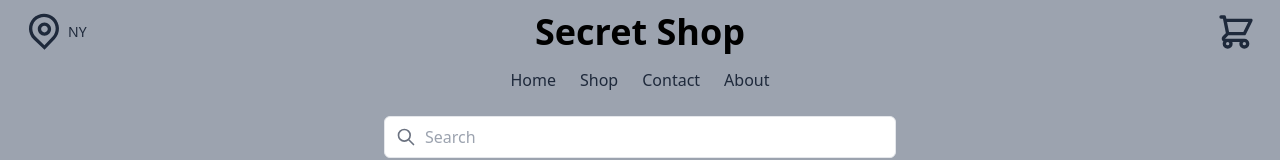
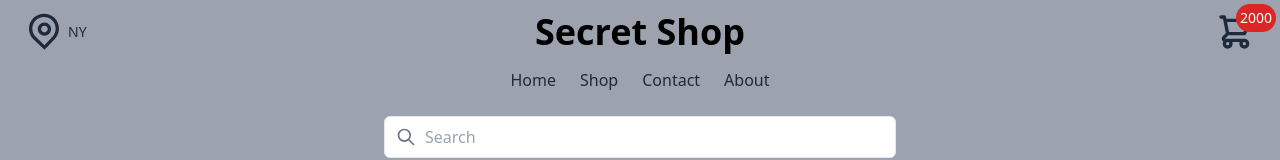
Before and after one commit to jaskin21/online-store, a React (Vite) app: page /shop in a window 1280 px wide. Shown: the top 160 px of the page. Built offline with nearby package versions, Linux system fonts and the light colour scheme; no server answers.

Commit message:
feat: added cart counter

```diff
--- a/src/components/Cart.jsx
+++ b/src/components/Cart.jsx
@@ -66,10 +66,10 @@ const Cart = ({ open, cartDisplay }) => {
                 <div className='mt-8'>
                   <div className='flow-root'>
                     <ul role='list' className='-my-6 divide-y divide-gray-200'>
+                      {/* <CartProduct />
                       <CartProduct />
                       <CartProduct />
-                      <CartProduct />
-                      <CartProduct />
+                      <CartProduct /> */}
                     </ul>
                   </div>
                 </div>
--- a/src/components/Navbar.jsx
+++ b/src/components/Navbar.jsx
@@ -31,10 +31,10 @@ const Navbar = ({ children, handleCart }) => {
         <div className='w-full md:text-center text-4xl font-semibold'>
           {shopInfo.shopName}
         </div>
-        <div className='flex items-center justify-end w-full'>
+        <div className='flex items-center justify-end w-full '>
           <button
             onClick={handleCart}
-            className='text-slate-800 focus:outline-none mx-4 sm:mx-0'
+            className='text-slate-800 focus:outline-none mx-4 sm:mx-0 relative'
           >
             <svg
               className='h-10 w-10'
@@ -47,6 +47,9 @@ const Navbar = ({ children, handleCart }) => {
             >
               <path d='M3 3h2l.4 2M7 13h10l4-8H5.4M7 13L5.4 5M7 13l-2.293 2.293c-.63.63-.184 1.707.707 1.707H17m0 0a2 2 0 100 4 2 2 0 000-4zm-8 2a2 2 0 11-4 0 2 2 0 014 0z'></path>
             </svg>
+            <span className=' absolute left-5 bottom-5 bg-red-600 rounded-full top right p-0 m-0 text-white  text-sm p-1'>
+              <p>2000</p>
+            </span>
           </button>
 
           <div className='flex sm:hidden'>
```
